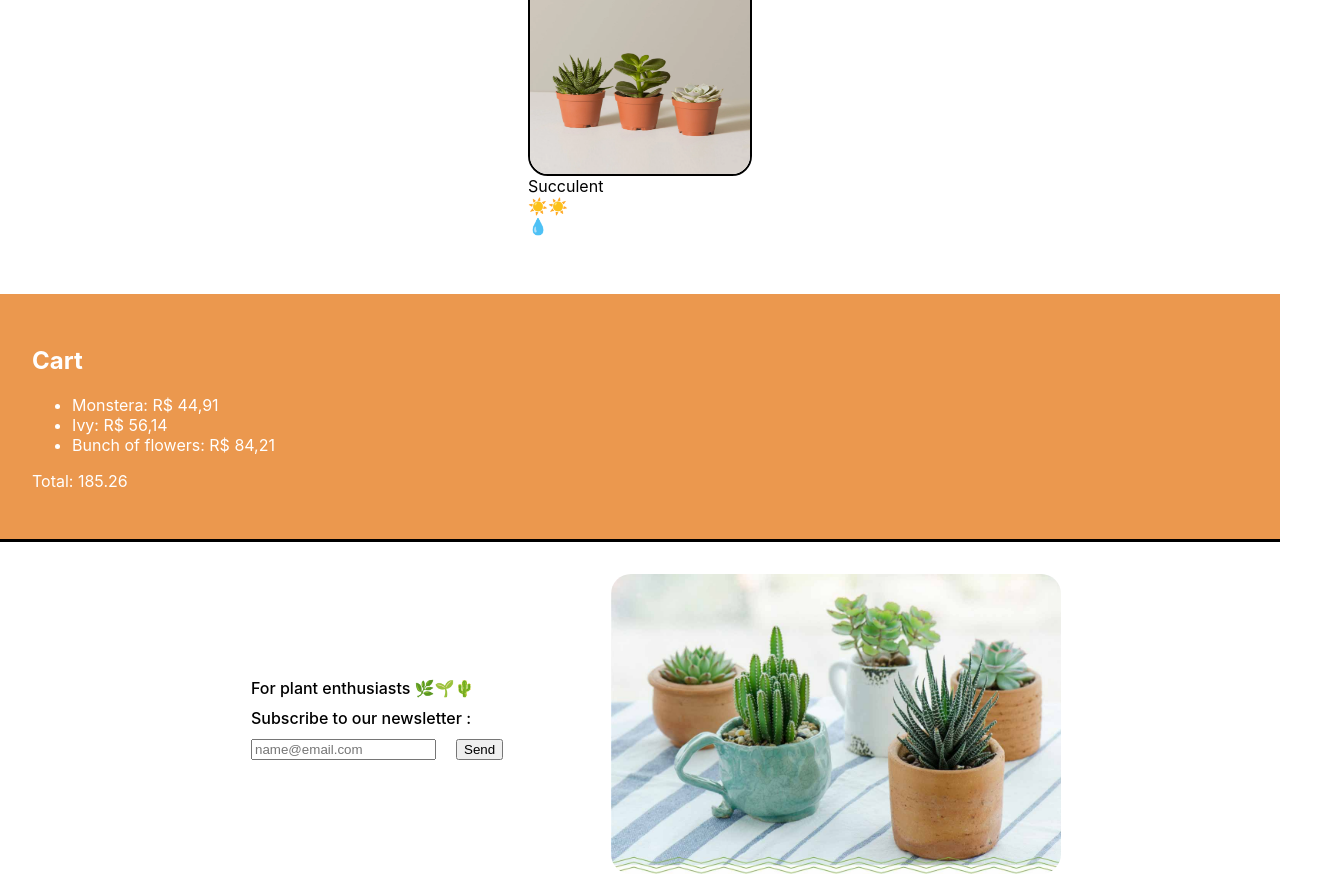
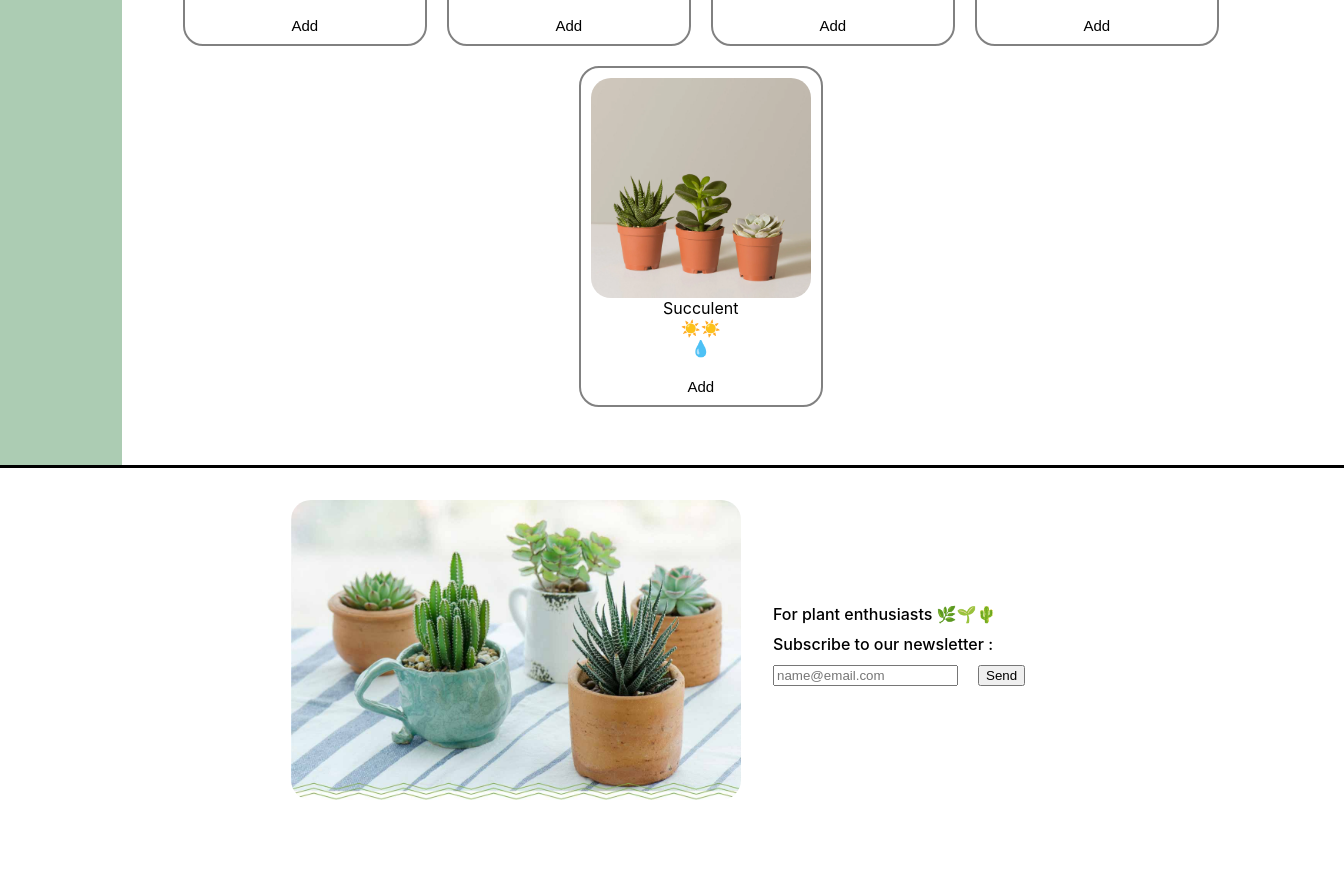
Before and after one commit to rebeca-vc/jung_e-house, a React app: page / in a window 1280 px wide. Shown: the part 895-1772 px from the top of the page, 1344 px wide, since content can reach past the window. After the commit the page ends 1727 px from the top, so only its background shows below. Built offline with nearby package versions, Linux system fonts and the light colour scheme.

Commit message:
Using local state

```diff
--- a/src/components/App.js
+++ b/src/components/App.js
@@ -1,16 +1,23 @@
 import Banner from "./Banner";
 import Cart from "./Cart";
 import ShoppingList from "./ShoppingList";
-// import QuestionForm from "./QuestionForm";
 import Footer from "./Footer";
+import "./style/App.css"
+import { useState } from "react";
 
 const App = () => {
-  return (<div>
-  <Banner />
-  <ShoppingList />
-  <Cart />
-  {/* <QuestionForm /> */}
-  <Footer />
+  const [cart, updateCart] = useState([])
+
+  return (
+  <div>
+    <banner>
+      <Banner />
+    </banner>
+    <div id="App">
+      <Cart cart={cart} updateCart={updateCart} />
+      <ShoppingList cart={cart} updateCart={updateCart}/>
+    </div>
+    <Footer />
   </div>);
 }
 
--- a/src/components/Cart.js
+++ b/src/components/Cart.js
@@ -1,20 +1,46 @@
 import "./style/Cart.css"
+import { useState } from "react"
 
-const Cart = () => {
-    let monster = 44.91;
-    let ivy = 56.14;
-    let bunch = 84.21;
-    let total = monster + ivy + bunch;
+const Cart = ({ cart, updateCart }) => {
+    const monsteraPrice = 8
+    // const [cart, updateCart ] = useState(0)
+    const [ isOpen, setIsOpen ] = useState(false)
 
-    return (<div className="jh-cart">
-          <h2>Cart</h2>
-          <ul>
-            <li>Monstera: R$ {monster.toString().replace('.', ',')}</li>
-            <li>Ivy: R$ {ivy.toString().replace('.', ',')}</li>
-            <li>Bunch of flowers: R$ {bunch.toString().replace('.', ',')}</li>
-          </ul>
-        <p>Total: {total}</p>
-        </div>);
-}
+    return isOpen ? (
+      <div className="jh-cart">
+        <button className="button cart sm" onClick={() => setIsOpen(false)}>Close</button>
+        <h2>Cart</h2>
+        <div>
+          Monstera: R${monsteraPrice}
+          {/* <button className="button cart " onClick={() => updateCart(cart + 1)}>
+            Add
+          </button> */}
+        </div>
+        <h3>Total: R${monsteraPrice * cart}</h3>
+        <button className="button cart sm" onClick={() => updateCart(0)}>Clear cart</button>
+      </div>
+    ) : (
+      <div className="jh-cart-button">
+        <button class="button open" onClick={() => setIsOpen(true)}>Open Cart</button>
+      </div>
+    )
 
-export default Cart;
+  }
+
+  export default Cart;
+
+
+
+  // let monster = 44.91;
+  // let ivy = 56.14;
+  // let bunch = 84.21;
+  // let total = monster + ivy + bunch;
+  // return (<div className="jh-cart">
+  //       <h2>Cart</h2>
+  //       <ul>
+  //         <li>Monstera: R$ {monster.toString().replace('.', ',')}</li>
+  //         <li>Ivy: R$ {ivy.toString().replace('.', ',')}</li>
+  //         <li>Bunch of flowers: R$ {bunch.toString().replace('.', ',')}</li>
+  //       </ul>
+  //     <p>Total: {total}</p>
+  //     </div>);
--- a/src/components/Footer.js
+++ b/src/components/Footer.js
@@ -17,6 +17,9 @@ const Footer = () => {
 
 	return (
 		<footer className='jh-footer'>
+            <div className='jh-image'>
+                <img className='jh-image' src={imag} alt='succulents in pot'/>
+            </div>
 			<div className='jh-sub'>
                 <div className='jh-footer-elem'>
                 For plant enthusiasts 🌿🌱🌵
@@ -34,9 +37,6 @@ const Footer = () => {
                     <button style={{marginLeft: 20}} onClick={() => alert(inputValue)}>Send</button>
                 </div>
             </div>
-            <div className='jh-image'>
-                <img className='jh-image' src={imag} alt='succulents in pot'/>
-            </div>
 		</footer>
 	)
 }
--- a/src/components/ShoppingList.js
+++ b/src/components/ShoppingList.js
@@ -2,7 +2,7 @@ import { plantList } from "../datas/plantList";
 import PlantItem from "./PlantItem";
 import "./style/ShoppingList.css";
 
-const ShoppingList = () => {
+const ShoppingList = ({ cart, updateCart }) => {
     // const categories = plantList.reduce(
     //     (catlist, plant) =>
     //         catlist.includes(plant.category) ? catlist : catlist.concat(plant.category),
@@ -20,6 +20,7 @@ const ShoppingList = () => {
         <div>
             <ul className="jh-plant-list">
                 {plantList.map(({ id, cover, name, water, light }) => (
+                    <div className="plant" key={id}>
                         <PlantItem
                             id={id}
                             cover={cover}
@@ -27,6 +28,9 @@ const ShoppingList = () => {
                             water={water}
                             light={light}
                         />
+                        <button className="add" onClick={() => updateCart(cart + 1)}> Add </button>
+
+                    </div>
                     ))}
             </ul>
         </div>
--- a/src/components/style/App.css
+++ b/src/components/style/App.css
@@ -1,7 +1,9 @@
-.App {
+#App {
   text-align: center;
+  display: flex;
+  flex-direction: row;
 }
-
+/*
 .App-logo {
   height: 40vmin;
   pointer-events: none;
@@ -35,4 +37,4 @@
   to {
     transform: rotate(360deg);
   }
-}
+} */
--- a/src/components/style/Banner.css
+++ b/src/components/style/Banner.css
@@ -2,6 +2,7 @@
     display: flex;
     flex-wrap: wrap;
     flex-direction: column;
+    width: 100%;
 
     background-color: #239B56;
     padding: 32px;
--- a/src/components/style/Cart.css
+++ b/src/components/style/Cart.css
@@ -1,5 +1,42 @@
 .jh-cart{
     color: white;
-    background-color:#EB984E ;
-    padding: 32px;
+    background-color:#b5b5b5;
+    width: 20%;
+    text-align: left;
 }
+
+.jh-cart-button{
+    width: 20%;
+    background-color: #acccb3;
+}
+
+.button{
+    background-color: transparent;
+    border-style: none;
+    font-family: Arial;
+    font-size: 15px;
+    border-radius: 5px;
+    padding: 10px;
+}
+
+.button.cart.sm{
+    font-size: 15px;
+    margin: 0;
+    text-align: left;
+}
+
+.button.cart{
+    width: 100%;
+}
+
+.button.open{
+    margin: 10px;
+}
+
+.button.cart:hover{
+    background-color: #a8a8a8;
+}
+
+.button.open:hover{
+    background-color: #91ab97;
+}
--- a/src/components/style/Footer.css
+++ b/src/components/style/Footer.css
@@ -1,11 +1,12 @@
 .jh-footer {
+	width: 100%;
 	color: black;
 	padding: 32px;
 	border-top: solid 3px black;
 	display: flex;
 	justify-content: center;
+	align-items: center;
 	flex-direction: row;
-	align-items: center;
 	font-weight: 500;
 }
 
@@ -23,3 +24,10 @@
     border-radius: 20px;
     margin: 0px 0px 0px 20px;
 }
+
+@media (max-width: 858px) {
+	.jh-footer{
+		align-items: center;
+		flex-direction: column;
+	}
+}
--- a/src/components/style/PlantItem.css
+++ b/src/components/style/PlantItem.css
@@ -1,14 +1,15 @@
 .jh-plant-item-cover {
 	height: 220px;
 	width: 220px;
+	object-fit: cover;
 	border-radius: 20px;
-    border: 2px solid black;
+	margin: 0;
 }
 
 .jh-plant-item {
 	margin: 10px;
 	display: flex;
-	align-items: flex-start;
+	align-items: center;
 	justify-content: center;
 	flex-direction: column;
 	text-transform: capitalize;
--- a/src/components/style/ShoppingList.css
+++ b/src/components/style/ShoppingList.css
@@ -6,3 +6,25 @@
 	flex-wrap: wrap;
 	/* max-width: 800px; */
 }
+.add{
+    background-color: transparent;
+    border-style: none;
+    font-family: Arial;
+    font-size: 15px;
+	border-bottom-left-radius: 20px;
+	border-bottom-right-radius: 20px;
+	border-top-left-radius: 0px;
+	border-top-right-radius: 0px;
+    padding: 10px;
+    width: 100%;
+}
+
+.add:hover{
+    background-color: #a8a8a8;
+}
+
+.plant{
+	margin: 10px 10px;
+	border-radius: 20px;
+    border: 2px solid rgb(129, 129, 129);
+}
```
Lines whose indentation alone changed are shown as unchanged.
